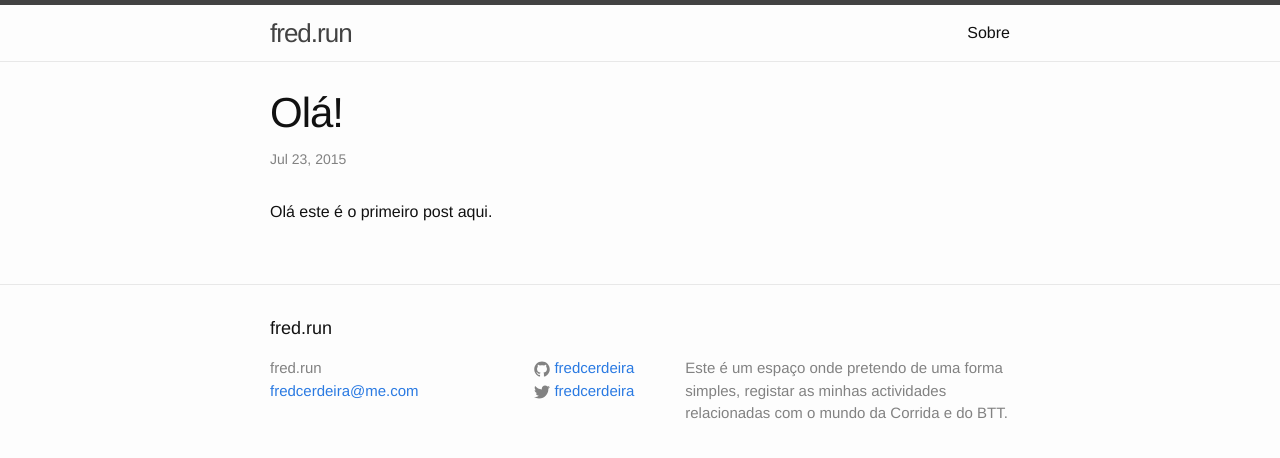
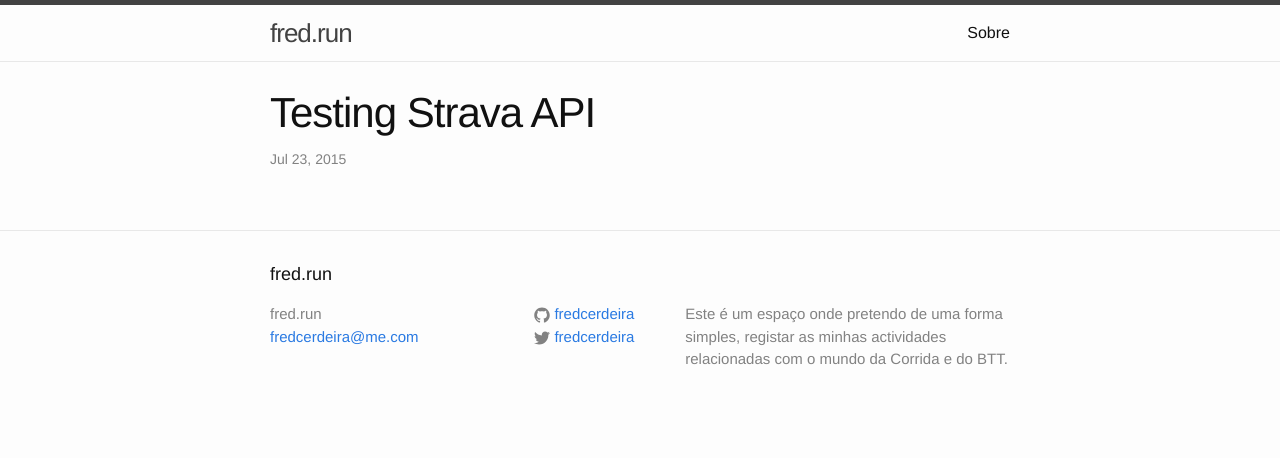
Before and after one commit to fredcerdeira/fred.run, a Jekyll site: the page built from _posts/2015-07-23-ola.markdown, in a window 1280 px wide. Shown: the top 458 px of the page. Built offline with Jekyll 4.4.1, drawn with Linux system fonts in a browser that asks for light colours; nearby versions of some CDN libraries.

Commit message:
testing strava API

```diff
--- a/_posts/2015-07-23-ola.markdown
+++ b/_posts/2015-07-23-ola.markdown
@@ -1,7 +1,9 @@
 ---
 layout: post
-title:  "Olá!"
+title:  "Testing Strava API"
 date:   2015-07-23 10:13:38
 categories: ola
 ---
-Olá este é o primeiro post aqui.
+
+
+<div class="test"></div>
```
Also changed, not shown: _includes/footer.html (+14 -0 lines).
